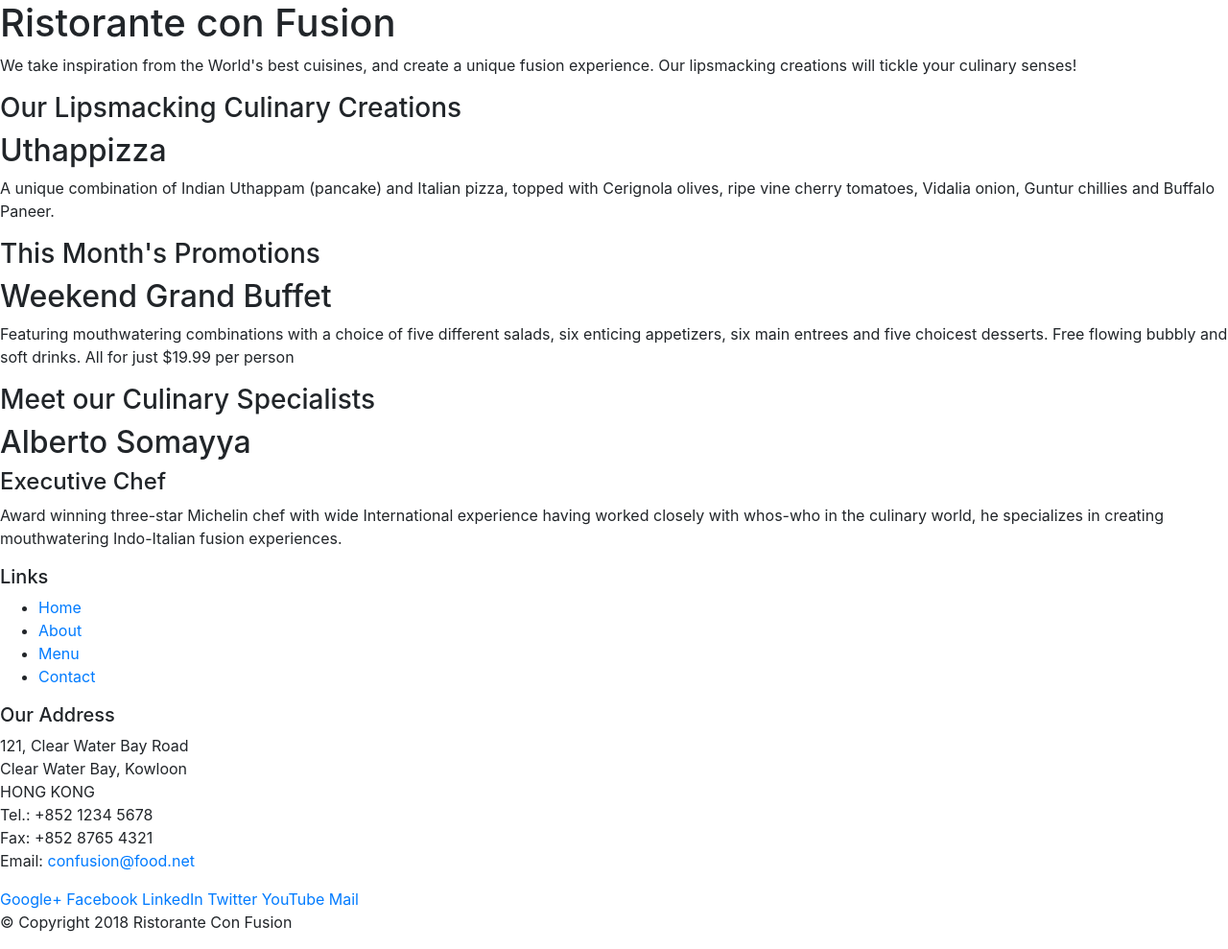
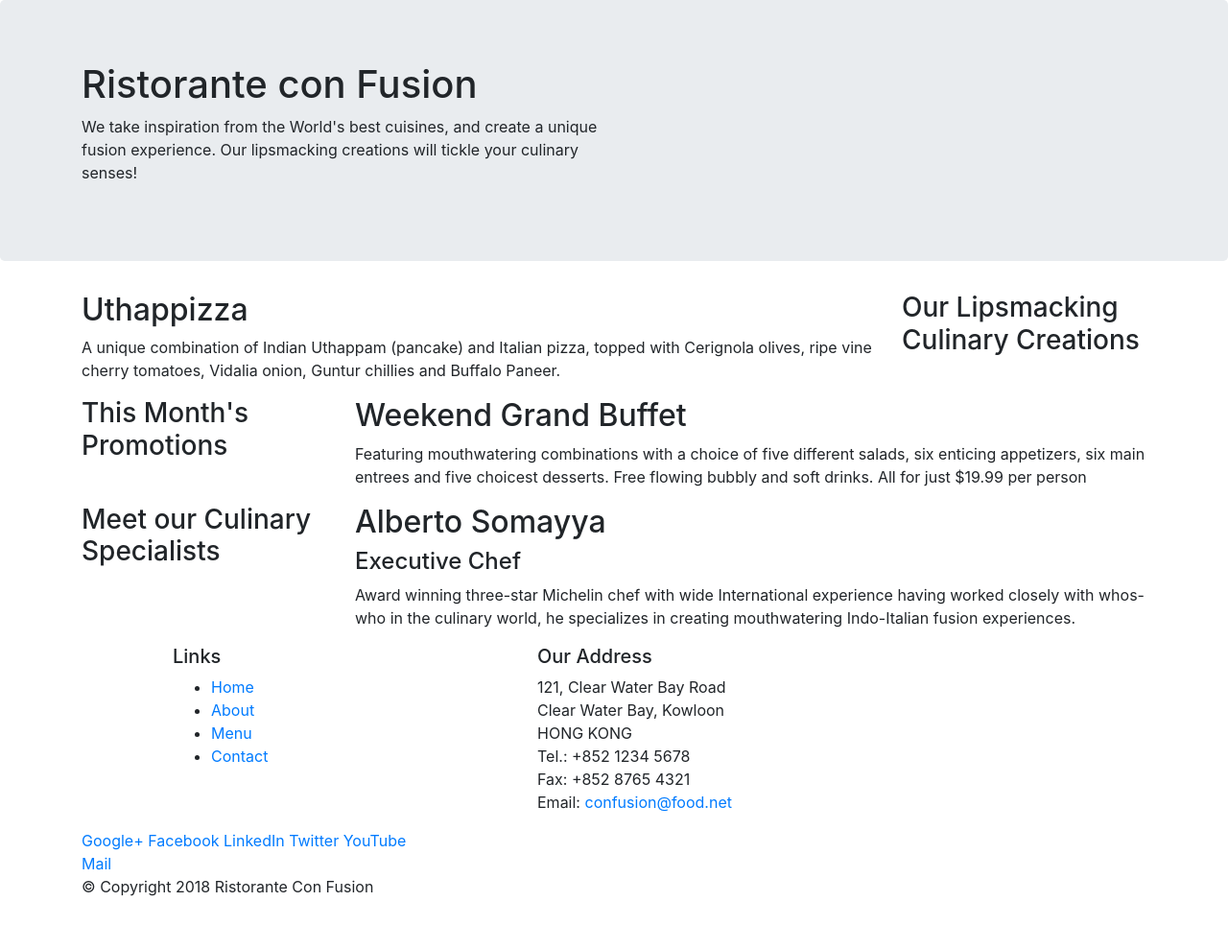
Before and after one commit to abhisheksharma78/bootstrap4, a website: page index.html in a window 1280 px wide. Shown: the whole page at 96% size. After the commit the page ends 952 px from the top, so only its background shows below. Drawn offline with nearby package versions, Linux system fonts and the light colour scheme.

Commit message:
bootstrap grid part 1

```diff
--- a/index.html
+++ b/index.html
@@ -14,46 +14,46 @@
 
 <body>
 
-    <header>
-        <div>
-            <div>
-                <div>
+    <header class="jumbotron">
+        <div class="container">
+            <div class="row">
+                <div class="col-12 col-sm-6">
                     <h1>Ristorante con Fusion</h1>
                     <p>We take inspiration from the World's best cuisines, and create a unique fusion experience. Our lipsmacking creations will tickle your culinary senses!</p>
                 </div>
-                <div>
+                <div class="col-12 col-sm">
                 </div>
             </div>
         </div>
     </header>
 
-    <div>
-        <div>
-            <div>
+    <div class="container">
+        <div class="row">
+            <div  class="col-12 col-sm=4 order-sm-last col-md-3">
                 <h3>Our Lipsmacking Culinary Creations</h3>
             </div>
-            <div>
+            <div  class="col col-sm order-sm-first col-md">
                 <h2>Uthappizza</h2>
                 <p>A unique combination of Indian Uthappam (pancake) and Italian pizza, topped with Cerignola olives, ripe vine cherry tomatoes, Vidalia onion, Guntur chillies and Buffalo Paneer.</p>
             </div>
         </div>
 
 
-        <div>
-            <div>
+        <div class="row">
+            <div class="col-12 col-sm=4 col-md-3">
                 <h3>This Month's Promotions</h3>
             </div>
-            <div>
+            <div class="col col-sm col-md">
                 <h2>Weekend Grand Buffet</h2>
                 <p>Featuring mouthwatering combinations with a choice of five different salads, six enticing appetizers, six main entrees and five choicest desserts. Free flowing bubbly and soft drinks. All for just $19.99 per person </p>
             </div>
         </div>
 
-        <div>
-            <div>
+        <div class="row">
+            <div class="col-12 col-sm=4 col-md-3">
                 <h3>Meet our Culinary Specialists</h3>
             </div>
-            <div>
+            <div class="col col-sm col-md">
                 <h2>Alberto Somayya</h2>
                 <h4>Executive Chef</h4>
                 <p>Award winning three-star Michelin chef with wide International experience having worked closely with whos-who in the culinary world, he specializes in creating mouthwatering Indo-Italian fusion experiences. </p>
@@ -62,9 +62,9 @@
     </div>
 
     <footer>
-        <div>
-            <div>
-                <div>
+        <div class="container">
+            <div class="row">
+                <div class="col-4 offset-1 col=sm-2">
                     <h5>Links</h5>
                     <ul>
                         <li><a href="#">Home</a></li>
@@ -73,7 +73,7 @@
                         <li><a href="#">Contact</a></li>
                     </ul>
                 </div>
-                <div>
+                <div class="col-7 col-sm-5">
                     <h5>Our Address</h5>
                     <address>
 		              121, Clear Water Bay Road<br>
@@ -84,7 +84,7 @@
 		              Email: <a href="mailto:confusion@food.net">confusion@food.net</a>
 		           </address>
                 </div>
-                <div>
+                <div class="col-12 col-sm-4">
                     <div>
                         <a href="http://google.com/+">Google+</a>
                         <a href="http://www.facebook.com/profile.php?id=">Facebook</a>
@@ -95,8 +95,8 @@
                     </div>
                 </div>
            </div>
-           <div>
-                <div>
+           <div class="row">
+                <div class="col-auto">
                     <p>© Copyright 2018 Ristorante Con Fusion</p>
                 </div>
            </div>
```
